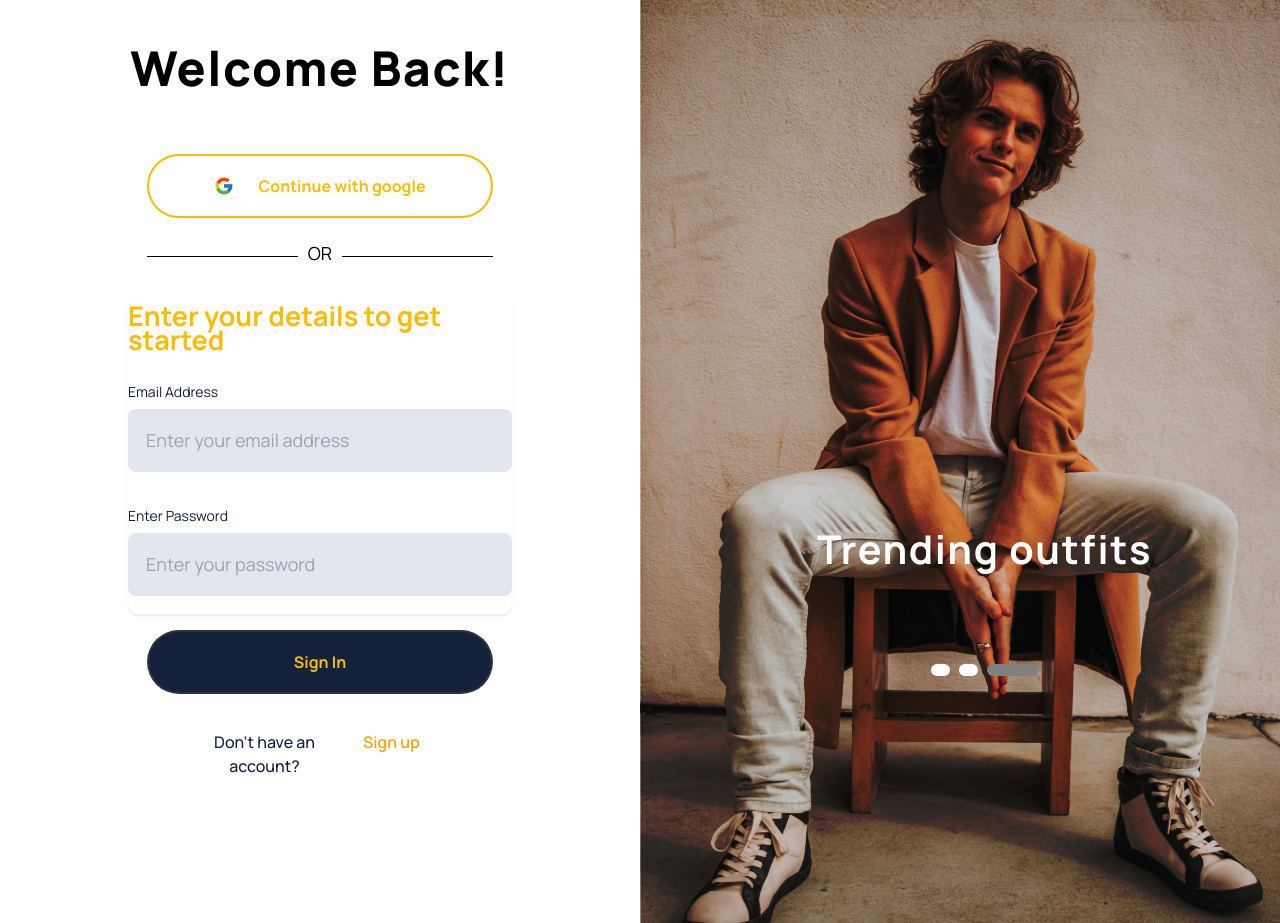
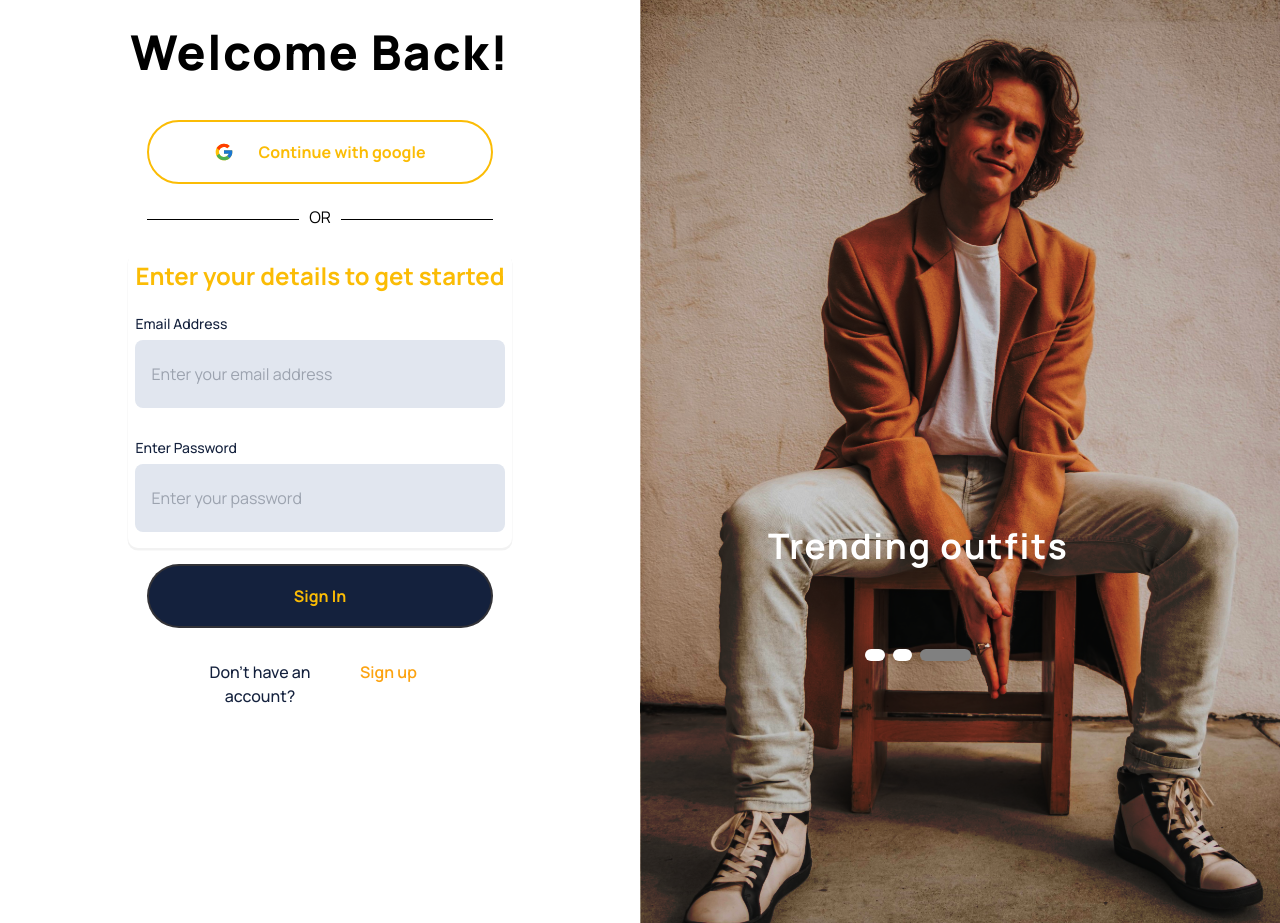
Before and after one commit to TimothyAdelaja/styleme, a React (Vite) app in the folder frontend-nw/: page /login in a window 1280 px wide. Built offline with nearby package versions, Linux system fonts and the light colour scheme.

Commit message:
refining login

```diff
--- a/frontend-nw/src/index.css
+++ b/frontend-nw/src/index.css
@@ -11,6 +11,7 @@ body {
   padding: 0;
   margin: 0;
   scroll-behavior: smooth;
+  /* font-size: 16px; */
 }
 
 a {
--- a/frontend-nw/src/pages/loginPage/login.css
+++ b/frontend-nw/src/pages/loginPage/login.css
@@ -6,7 +6,7 @@ body {
     padding: 0;
     background: #FFFFFF;
     font-family: manrope;
-    font-size: 18px;
+    font-size: 16px;
 }
 
 html {
@@ -14,8 +14,6 @@ html {
 }
 
 .loginpage-container {
-    margin: 0;
-    padding: 0;
     width: 100%;
     height: auto;
     border-style: dashed;
@@ -31,7 +29,7 @@ html {
     display: flex;
     justify-content: unset;
     flex-direction: column;
-    gap: 1em;
+    gap: 0.5em;
     width: 50%;
     align-items: center;
 }
@@ -42,7 +40,7 @@ html {
     font-weight: 1000;
     letter-spacing: 0.1rem;
     color: black;
-    margin-top: 2rem;
+    margin-top: 1rem;
 }
 
 .loginoptions-container {
@@ -52,7 +50,7 @@ html {
     align-items: center;
     gap: 1rem;
     width: 70%;
-    padding: 2rem;
+    padding: 1.5rem 2rem;
 }
 
 .loginoptions-container button {
@@ -71,6 +69,12 @@ html {
     gap: 1.5rem;
 }
 
+.loginoptions-container button:hover {
+    width: 92%;
+    height: 8.5vh;
+    transition: ease-in-out
+}
+
 .loginoptions-or {
     display: grid;
     flex-direction: row;
@@ -80,7 +84,7 @@ html {
 }
 
 
-.loginoptions-hr-text {
+.loginoptions-or p {
     text-align: center;
     font-weight: 300;
     width: 100%;
@@ -89,7 +93,7 @@ html {
     margin: 1em 0;
 }
 
-.loginoptions-hr-text span {
+.loginoptions-or span {
     background:#fff;
     padding: 0 10px;
 }
@@ -102,6 +106,7 @@ html {
     justify-content: center;
     border-radius: 10px;
     box-shadow: 0px 2px 0px .5px rgba(0 0 0 / 5%);
+    /* border: 1px solid red; */
 }
 
 .loginform-text {
@@ -125,13 +130,14 @@ html {
     font-family: Manrope;
     font-size: 14px;
     font-style: normal;
-    font-weight: 400;
+    font-weight: 500;
     line-height: 16px; /* 114.286% */
 }
 
 .loginform-form input {
     width: 100% ;
-    height: 3.5em;
+    height: 8.5vh;
+    /* height: 3.5em; */
     margin-bottom: 1em;
     padding: 0 1em;
     border: 0px solid #FBBC05;
@@ -209,8 +215,8 @@ html {
     justify-content: center;
     align-items: center;
     position: absolute;
-    top: 65%;
-    right: 10%;
+    top: 65vh;
+    left: 60vw;
     gap: 4.5em;
     color: white;
 }
@@ -221,7 +227,6 @@ html {
     font-size: 2.2em;
     font-weight: 700;
     letter-spacing: 0.1rem;
-    color: white;
 }
 
 .carousel-buttons {
--- a/frontend-nw/src/pages/loginPage/login.jsx
+++ b/frontend-nw/src/pages/loginPage/login.jsx
@@ -105,7 +105,7 @@ const Login = () => {
                 Continue with google
               </button>
               <div className="loginoptions-or">
-                  <p className="loginoptions-hr-text"><span>OR</span></p>
+                  <p><span>OR</span></p>
               </div>
               <div className="loginform-container">
                 <p className="loginform-text">Enter your details to get started</p>
```
